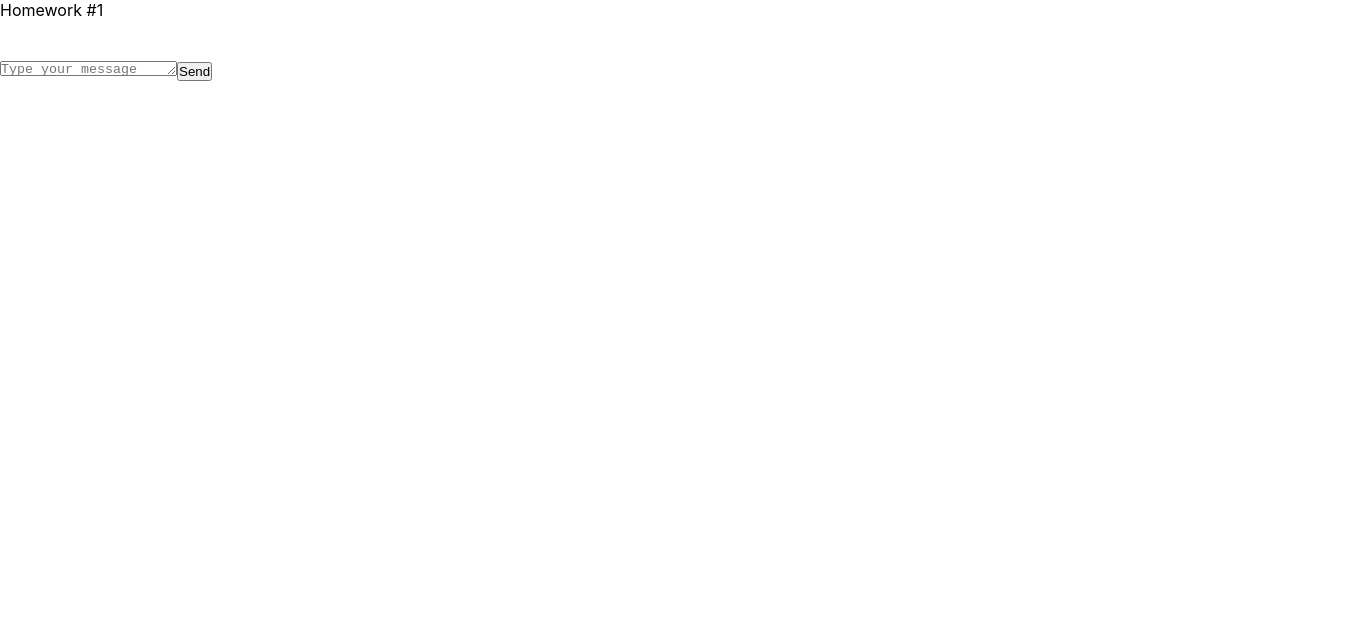
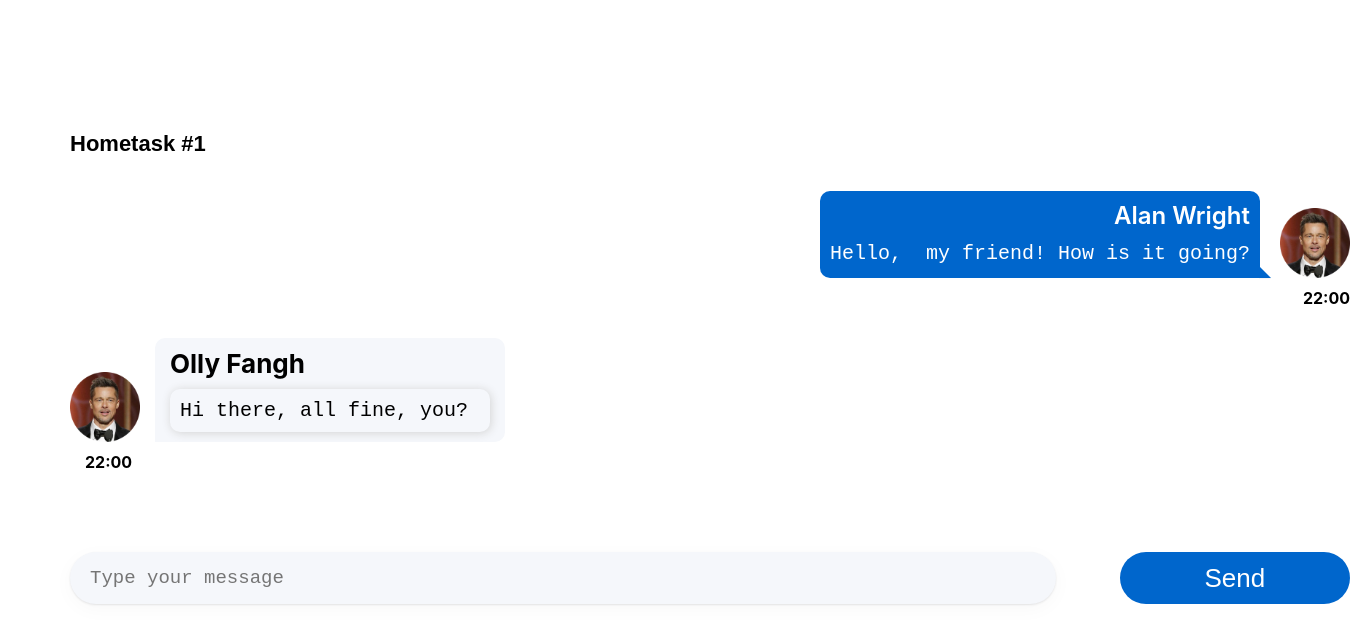
Before and after one commit to e-nie/monday-hometask-ignat, a React (Create React App) app: page / in a window 1280 px wide. Shown: the top 644 px of the page, 1350 px wide, since content can reach past the window. Built offline with nearby package versions, Linux system fonts and the light colour scheme.

Commit message:
add task

```diff
--- a/src/s1-main/App.module.css
+++ b/src/s1-main/App.module.css
@@ -1,11 +1,19 @@
 .App {
     --header_height: 60px;
-}
+    margin: 0 70px;
+    width: 1280px;
+  }
+
 
 .hw {
 
 }
 
 .hwTitle {
-
+    margin-top: 131px;
+    margin-bottom: 34px;
+    font-family: Montserrat, sans-serif;
+    color: #000000;
+    font-weight: 600;
+    font-size: 22px;
 }
--- a/src/s2-homeworks/hw01/HW1.tsx
+++ b/src/s2-homeworks/hw01/HW1.tsx
@@ -14,17 +14,33 @@
 * */
 
 // нужно создать правильный тип вместо any
-export type MessageType = any
+export type MessageType = {
+    id: number
+    user: UserType
+    message: InnerMessageType
+}
+
+ type UserType = {
+    avatar: string
+    name: string
+}
+
+ type InnerMessageType = {
+    text: string
+    time: string
+}
+
+
 
 // структуру объекта не менять
 export const message0: MessageType = {
     id: 0,
     user: {
         avatar: avatar, // можно менять
-        name: 'Some Name',  // можно менять
+        name: 'Alan Wright',  // можно менять
     },
     message: {
-        text: 'some textsome textsome textsome textsome textsome textsome text', // можно менять
+        text: 'Hello,  my friend! How is it going?', // можно менять
         time: '22:00', // можно менять
     },
 }
@@ -32,27 +48,27 @@
     id: 100,
     user: {
         avatar: avatar, // можно менять
-        name: 'Friend Name', // можно менять
+        name: 'Olly Fangh', // можно менять
     },
     message: {
-        text: 'зеркальное сообщение для тренировки css', // можно менять
+        text: 'Hi there, all fine, you? ', // можно менять
         time: '22:00', // можно менять
     },
 }
 
 const HW1 = () => {
     return (
-        <div id={'hw1'}>
-            <div className={s2.hwTitle}>Homework #1</div>
-            <div className={s2.hw}>
+        <div id = {'hw1'}>
+            <div className = {s2.hwTitle}>Hometask #1</div>
+            <div className = {s2.hw}>
                 {/*проверка отображения (не менять)*/}
                 <div>
-                    <Message message={message0} />
-                    <FriendMessage message={friendMessage0} />
+                    <Message message = {message0} />
+                    <FriendMessage message = {friendMessage0} />
                 </div>
 
                 {/*для автоматической проверки дз (не менять)*/}
-                <MessageSender M={Message} />
+                <MessageSender M = {Message} />
             </div>
         </div>
     )
--- a/src/s2-homeworks/hw01/friend-message/FriendMessage.module.css
+++ b/src/s2-homeworks/hw01/friend-message/FriendMessage.module.css
@@ -1,31 +1,72 @@
 .friendMessage {
-
+    display: flex;
+    max-width: 40%;
+    flex-direction: column;
 }
 
 .friendImageAndText {
-
+    display: flex;
+    align-items: flex-end;
 }
 
 .friendImageAndText img {
-
+    height: 70px;
 }
 
 .friendText {
-
+    position: relative;
+    z-index: -1;
+    background: #F5F7FB;
+    color: #000000;
+    -webkit-border-radius: 10px;
+    -webkit-border-bottom-left-radius: 0;
+    -moz-border-radius: 10px;
+    -moz-border-radius-bottomleft: 0;
+    border-radius: 10px;
+    border-bottom-left-radius: 0;
+    padding: 10px 15px;
+    margin-left: 15px;
 }
 
-.friendText:after {
+.friendText:after,
+friendText::before {
+    content: "";
+    position: absolute;
+    right: 100%;
+    bottom: 0em;
+    width: 1.8em;
+    height: 1.8em;
+    border: 0.5em solid white;
+    border-radius: 50%;
+    background: #fff;
+}
 
+.friendText::before {
+    border-top: none;
+    height: 0.9em;
+    border-radius: 0 0 0 50% / 0 0 100% 100%;
+    background: #0066CC;
+    border-color: #0066CC;
+    margin-right: -0.9em;
 }
 
 .friendName {
-
+    display: flex;
+    font-weight: bold;
+    margin-bottom: 10px;
+    font-size: 26px;
 }
 
 .friendMessageText {
-
+    display: flex;
+    font-size: 20px;
+    padding: 10px;
+    border-radius: 10px;
+   box-shadow: lightgray 1px 1px 10px;
 }
 
 .friendTime {
-
+    display: flex;
+    padding: 10px 0px 30px 15px;
+    font-weight: bold;
 }
--- a/src/s2-homeworks/hw01/friend-message/FriendMessage.tsx
+++ b/src/s2-homeworks/hw01/friend-message/FriendMessage.tsx
@@ -1,8 +1,14 @@
 import React from 'react'
 import s from './FriendMessage.module.css'
+import {MessageType} from "../HW1";
 
 // создать тип вместо any и отобразить приходящие данные
-const FriendMessage = (props: any) => {
+
+export type MessagePropsType = {
+    message: MessageType
+
+}
+const FriendMessage = (props: MessagePropsType) => {
     return (
         <div
             id={'hw1-friend-message-' + props.message.id}
@@ -12,7 +18,7 @@
                 <img
                     id={'hw1-friend-avatar-' + props.message.id}
                     // создаёт студент
-
+                src={props.message.user.avatar}
                     //
                 />
                 <div className={s.friendText}>
@@ -21,7 +27,7 @@
                         className={s.friendName}
                     >
                         {/*создаёт студент*/}
-
+                        {props.message.user.name}
                         {/**/}
                     </div>
                     <pre
@@ -29,7 +35,7 @@
                         className={s.friendMessageText}
                     >
                         {/*создаёт студент*/}
-
+                        {props.message.message.text}
                         {/**/}
                     </pre>
                 </div>
@@ -39,7 +45,7 @@
                 className={s.friendTime}
             >
                 {/*создаёт студент*/}
-
+                {props.message.message.time}
                 {/**/}
             </div>
         </div>
--- a/src/s2-homeworks/hw01/message-sender/MessageSender.module.css
+++ b/src/s2-homeworks/hw01/message-sender/MessageSender.module.css
@@ -1,13 +1,29 @@
 .sendForm {
-
+    display: flex;
+    margin-top: 50px;
 }
 
 .textarea {
-
+    outline: none;
+    resize: none;
+    width: 77%;
+    border: 0;
+    padding: 15px 20px;
+    border-radius: 50px;
+    background: #F5F7FB;
+    box-shadow: 0px 1px 2px 0px rgba(29, 33, 38, 0.10), 0px 5px 20px 0px rgba(29, 33, 38, 0.03);
+    font-size: 19px;
 }
 
 .button {
-
+    width: 18%;
+    margin-left: auto;
+    border-radius: 40px;
+    background: #06C;
+    font-size: 26px;
+    color: #FFF;
+    border: 0;
+    cursor: pointer;
 }
 
 .button:hover {
--- a/src/s2-homeworks/hw01/message/Message.module.css
+++ b/src/s2-homeworks/hw01/message/Message.module.css
@@ -3,29 +3,65 @@
 }
 
 .imageAndText {
-
+    display: flex;
+    flex-direction: row-reverse;
+    align-items: flex-end;
 }
-
 .imageAndText img {
-
+    height: 70px;
 }
 
 .text {
+    background-color: #0066cc;
+    padding: 10px;
+    color: #fff;
+    text-align: right;
+    margin-right: 20px;
+    max-width: 40%;
 
+    -webkit-border-radius: 10px;
+    -webkit-border-bottom-right-radius: 0;
+    -moz-border-radius: 10px;
+    -moz-border-radius-bottomright: 0;
+    border-radius: 10px;
+    border-bottom-right-radius: 0;
+
+    position: relative;
+}
+
+.text::after,
+.text::before {
+}
+
+.text::before {
 }
 
 .text:after {
-
+    border-bottom: 6px solid transparent;
+    border-left: 6px solid transparent;
+    border-color: transparent transparent #06c #06c;
+    border-style: solid;
+    border-width: 6px;
+    bottom: 0;
+    box-shadow: 0 1px 0 rgba(29, 33, 38, 0.04);
+    content: "";
+    position: absolute;
+    right: -11px;
 }
 
 .name {
-
+    font-weight: 600;
+    margin-bottom: 10px;
+    font-size: 24px;
 }
 
 .messageText {
-
+    font-size: 20px;
+    line-height: 28px;
 }
 
 .time {
-
+    text-align: right;
+    padding: 10px 0px 30px 15px;
+    font-weight: bold;
 }
--- a/src/s2-homeworks/hw01/message/Message.tsx
+++ b/src/s2-homeworks/hw01/message/Message.tsx
@@ -1,36 +1,43 @@
 import React from 'react'
 import s from './Message.module.css'
+import {MessageType} from "../HW1";
+// нужно создать правильный тип вместо any
 
-// нужно создать правильный тип вместо any
-export type MessagePropsType = any
+export type MessagePropsType = {
+
+    message: MessageType
+
+}
 
 // нужно отобразить приходящие данные
+
+
 const Message = (props: MessagePropsType) => {
     return (
-        <div id={'hw1-message-' + props.message.id} className={s.message}>
-            <div className={s.imageAndText}>
+        <div id = {'hw1-message-' + props.message.id} className = {s.message}>
+            <div className = {s.imageAndText}>
                 <img
-                    id={'hw1-avatar-' + props.message.id}
+                    id = {'hw1-avatar-' + props.message.id}
                     // создаёт студент
-
+                    src = {props.message.user.avatar}
                     //
                 />
-                <div className={s.text}>
-                    <div id={'hw1-name-' + props.message.id} className={s.name}>
+                <div className = {s.text}>
+                    <div id = {'hw1-name-' + props.message.id} className = {s.name}>
                         {/*создаёт студент*/}
-
+                        {props.message.user.name}
                         {/**/}
                     </div>
-                    <pre id={'hw1-text-' + props.message.id} className={s.messageText}>
+                    <pre id = {'hw1-text-' + props.message.id} className = {s.messageText}>
                         {/*создаёт студент*/}
-
+                        {props.message.message.text}
                         {/**/}
                     </pre>
                 </div>
             </div>
-            <div id={'hw1-time-' + props.message.id} className={s.time}>
+            <div id = {'hw1-time-' + props.message.id} className = {s.time}>
                 {/*создаёт студент*/}
-
+                {props.message.message.time}
                 {/**/}
             </div>
         </div>
```
